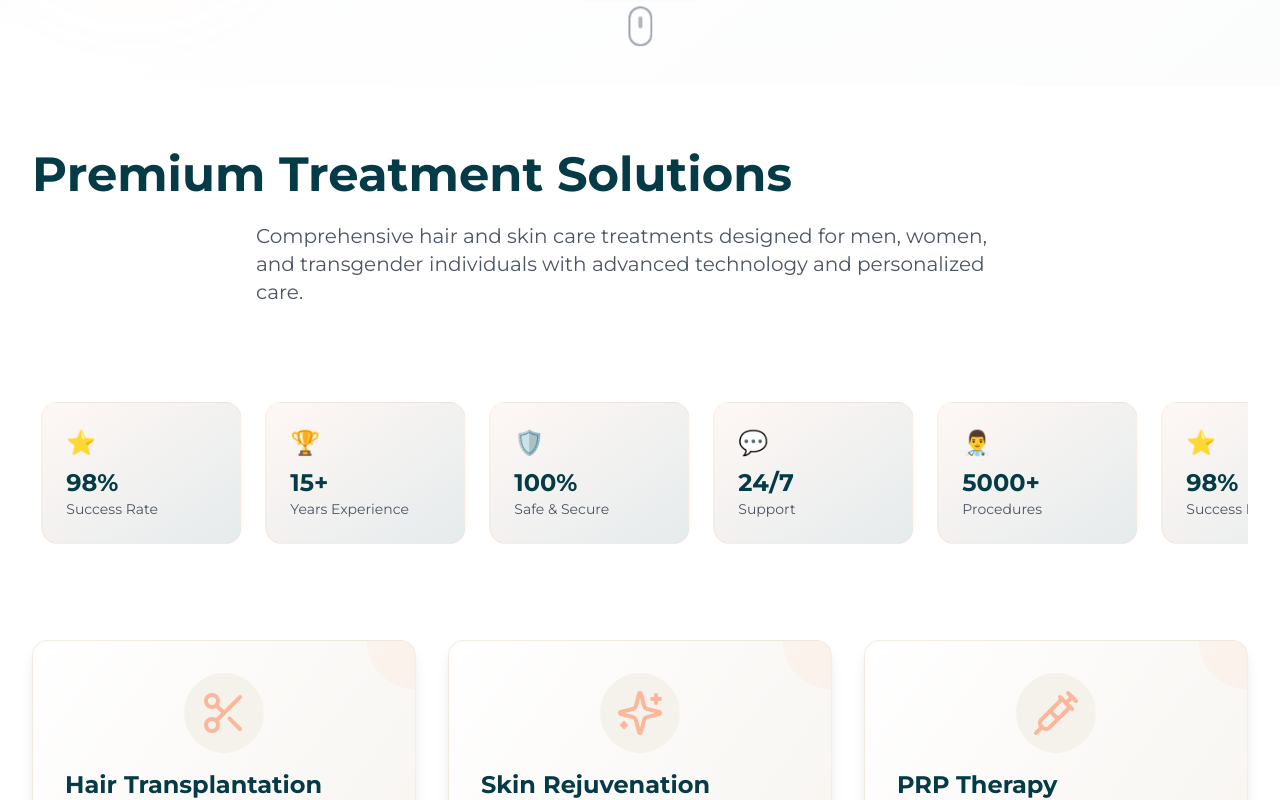
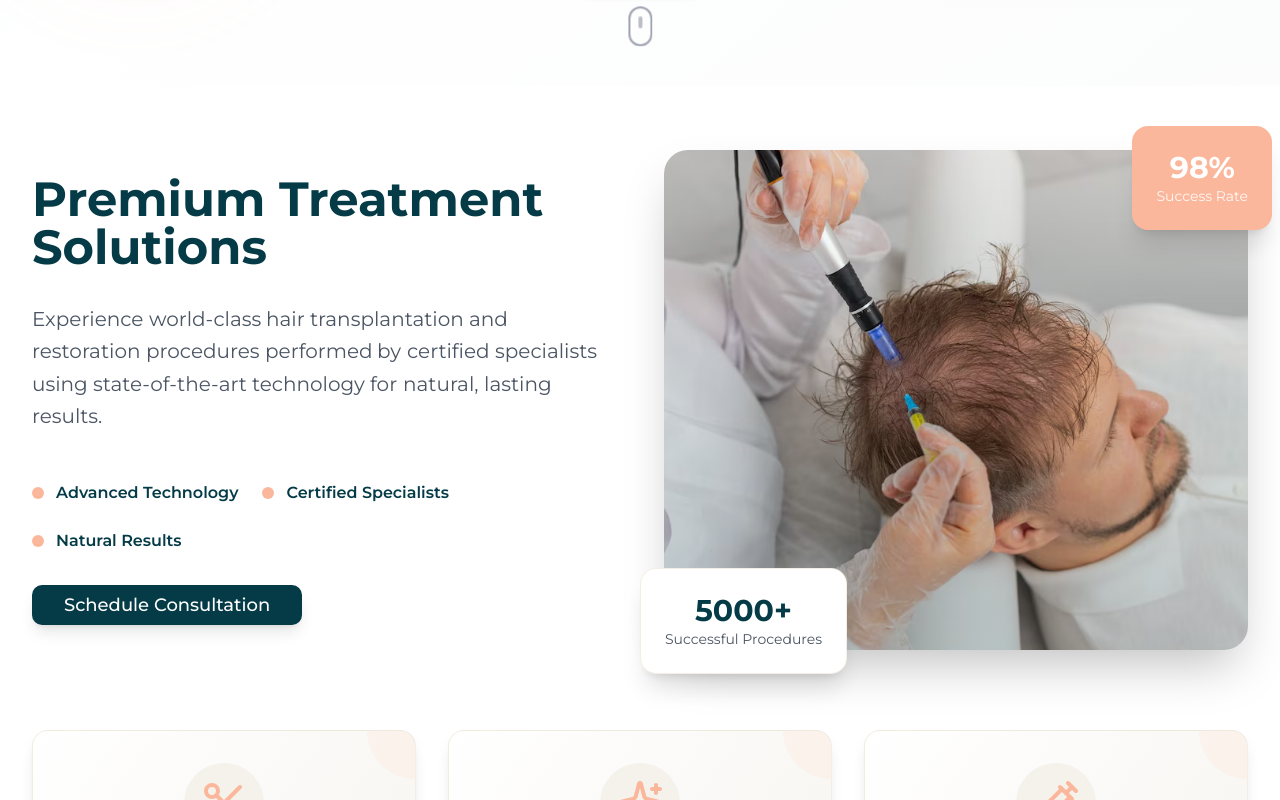
Before and after one commit to ASH-808/v-shine-glow-web-24, a React (Vite) app: page / in a window 1280 px wide. Shown: the part 960-1760 px from the top of the page. Built offline with nearby package versions, Linux system fonts and the light colour scheme.

Commit message:
Refactor: Improve Premium Treatment section
Use the provided image for the Premium Treatment Solutions section and remove the moving ticker below it.

```diff
--- a/src/components/Services.tsx
+++ b/src/components/Services.tsx
@@ -2,7 +2,6 @@
 import { Scissors, Sparkles, Syringe } from 'lucide-react';
 import { Button } from '@/components/ui/button';
 import BlurText from '@/components/ui/blur-text';
-import MovingTicker from '@/components/ui/moving-ticker';
 import { motion } from 'framer-motion';
 
 const Services = () => {
@@ -30,50 +29,89 @@ const Services = () => {
     }
   ];
 
-  const tickerCards = [
-    { title: "5000+", subtitle: "Procedures", icon: "👨‍⚕️" },
-    { title: "98%", subtitle: "Success Rate", icon: "⭐" },
-    { title: "15+", subtitle: "Years Experience", icon: "🏆" },
-    { title: "100%", subtitle: "Safe & Secure", icon: "🛡️" },
-    { title: "24/7", subtitle: "Support", icon: "💬" },
-  ];
-
   return (
     <section id="treatments" className="section-padding bg-white overflow-hidden">
       <div className="container-custom">
-        <div className="text-center mb-16">
+        {/* Hero Section with Image */}
+        <div className="grid lg:grid-cols-2 gap-12 items-center mb-20">
+          <div className="space-y-8">
             <BlurText
               text="Premium Treatment Solutions"
-            className="text-4xl lg:text-5xl font-bold text-vshine-teal mb-6"
+              className="text-4xl lg:text-5xl font-bold text-vshine-teal"
               delay={80}
               animateBy="words"
             />
             <BlurText
-            text="Comprehensive hair and skin care treatments designed for men, women, and transgender individuals with advanced technology and personalized care."
-            className="text-xl text-gray-600 max-w-3xl mx-auto"
+              text="Experience world-class hair transplantation and restoration procedures performed by certified specialists using state-of-the-art technology for natural, lasting results."
+              className="text-xl text-gray-600 leading-relaxed"
               delay={100}
               animateBy="words"
             />
+            <div className="flex flex-wrap gap-6 pt-4">
+              <div className="flex items-center gap-3">
+                <div className="w-3 h-3 bg-vshine-coral rounded-full"></div>
+                <span className="text-vshine-teal font-semibold">Advanced Technology</span>
+              </div>
+              <div className="flex items-center gap-3">
+                <div className="w-3 h-3 bg-vshine-coral rounded-full"></div>
+                <span className="text-vshine-teal font-semibold">Certified Specialists</span>
+              </div>
+              <div className="flex items-center gap-3">
+                <div className="w-3 h-3 bg-vshine-coral rounded-full"></div>
+                <span className="text-vshine-teal font-semibold">Natural Results</span>
+              </div>
+            </div>
+            <Button className="btn-primary text-lg px-8 py-4">
+              Schedule Consultation
+            </Button>
           </div>
 
-        {/* Moving Ticker */}
-        <div className="mb-16">
-          <MovingTicker speed={30} className="py-8">
-            {tickerCards.map((card, index) => (
+          <div className="relative">
             <motion.div
-                key={index}
-                className="flex-shrink-0 bg-gradient-to-br from-vshine-coral/10 to-vshine-teal/10 rounded-2xl p-6 min-w-[200px] border border-vshine-coral/20"
-                whileHover={{ scale: 1.05, y: -5 }}
-                transition={{ type: "spring", stiffness: 300 }}
+              initial={{ opacity: 0, scale: 0.8 }}
+              whileInView={{ opacity: 1, scale: 1 }}
+              transition={{ duration: 0.8 }}
+              viewport={{ once: true }}
+              className="relative overflow-hidden rounded-3xl shadow-2xl"
             >
-                <div className="text-2xl mb-2">{card.icon}</div>
-                <div className="text-2xl font-bold text-vshine-teal">{card.title}</div>
-                <div className="text-sm text-gray-600">{card.subtitle}</div>
+              <img
+                src="/lovable-uploads/87177dec-2572-44b6-aa1f-cd3db8436a3f.png"
+                alt="Premium Hair Treatment Procedure"
+                className="w-full h-[500px] object-cover"
+              />
+              <div className="absolute inset-0 bg-gradient-to-t from-vshine-teal/20 to-transparent"></div>
             </motion.div>
-            ))}
-          </MovingTicker>
+
+            {/* Floating stats */}
+            <motion.div
+              initial={{ opacity: 0, y: 50 }}
+              whileInView={{ opacity: 1, y: 0 }}
+              transition={{ delay: 0.5, duration: 0.6 }}
+              viewport={{ once: true }}
+              className="absolute -bottom-6 -left-6 bg-white p-6 rounded-2xl shadow-xl border border-vshine-beige/50"
+            >
+              <div className="text-center">
+                <div className="text-3xl font-bold text-vshine-teal">5000+</div>
+                <div className="text-sm text-gray-600">Successful Procedures</div>
+              </div>
+            </motion.div>
+
+            <motion.div
+              initial={{ opacity: 0, y: 50 }}
+              whileInView={{ opacity: 1, y: 0 }}
+              transition={{ delay: 0.7, duration: 0.6 }}
+              viewport={{ once: true }}
+              className="absolute -top-6 -right-6 bg-vshine-coral text-white p-6 rounded-2xl shadow-xl"
+            >
+              <div className="text-center">
+                <div className="text-3xl font-bold">98%</div>
+                <div className="text-sm opacity-90">Success Rate</div>
+              </div>
+            </motion.div>
+          </div>
         </div>
 
+        {/* Services Grid */}
         <div className="grid lg:grid-cols-3 gap-8">
           {services.map((service, index) => (
             <motion.div
--- a/src/components/ui/blur-text.tsx
+++ b/src/components/ui/blur-text.tsx
@@ -91,8 +91,8 @@ const BlurText = ({
           duration: totalDuration,
           times,
           delay: (index * delay) / 1000,
+          ease: easing,
         };
-        (spanTransition).ease = easing;
 
         return (
           <motion.span
```
Also changed, not shown: public/lovable-uploads/87177dec-2572-44b6-aa1f-cd3db8436a3f.png (added). Lines whose indentation alone changed are shown as unchanged.
